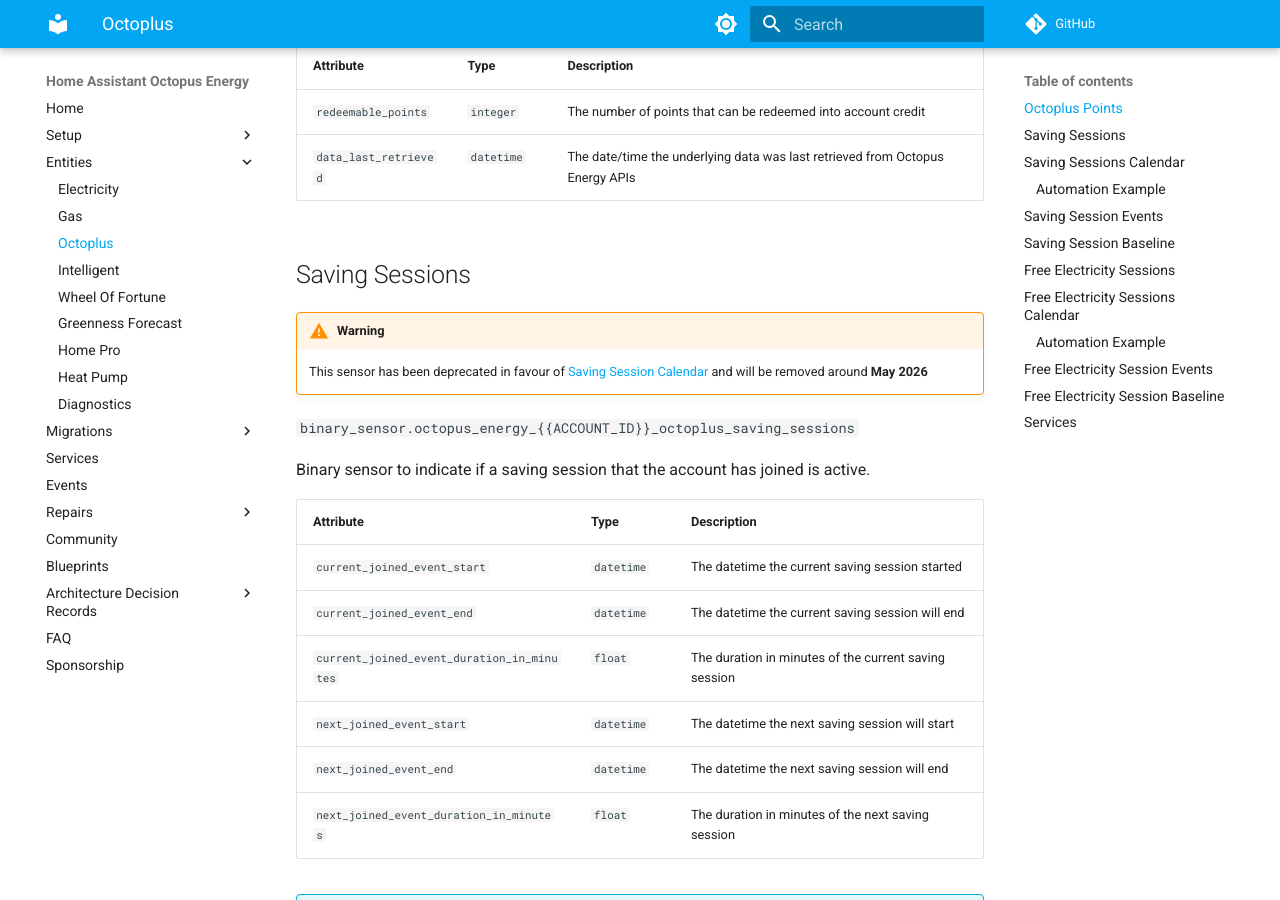
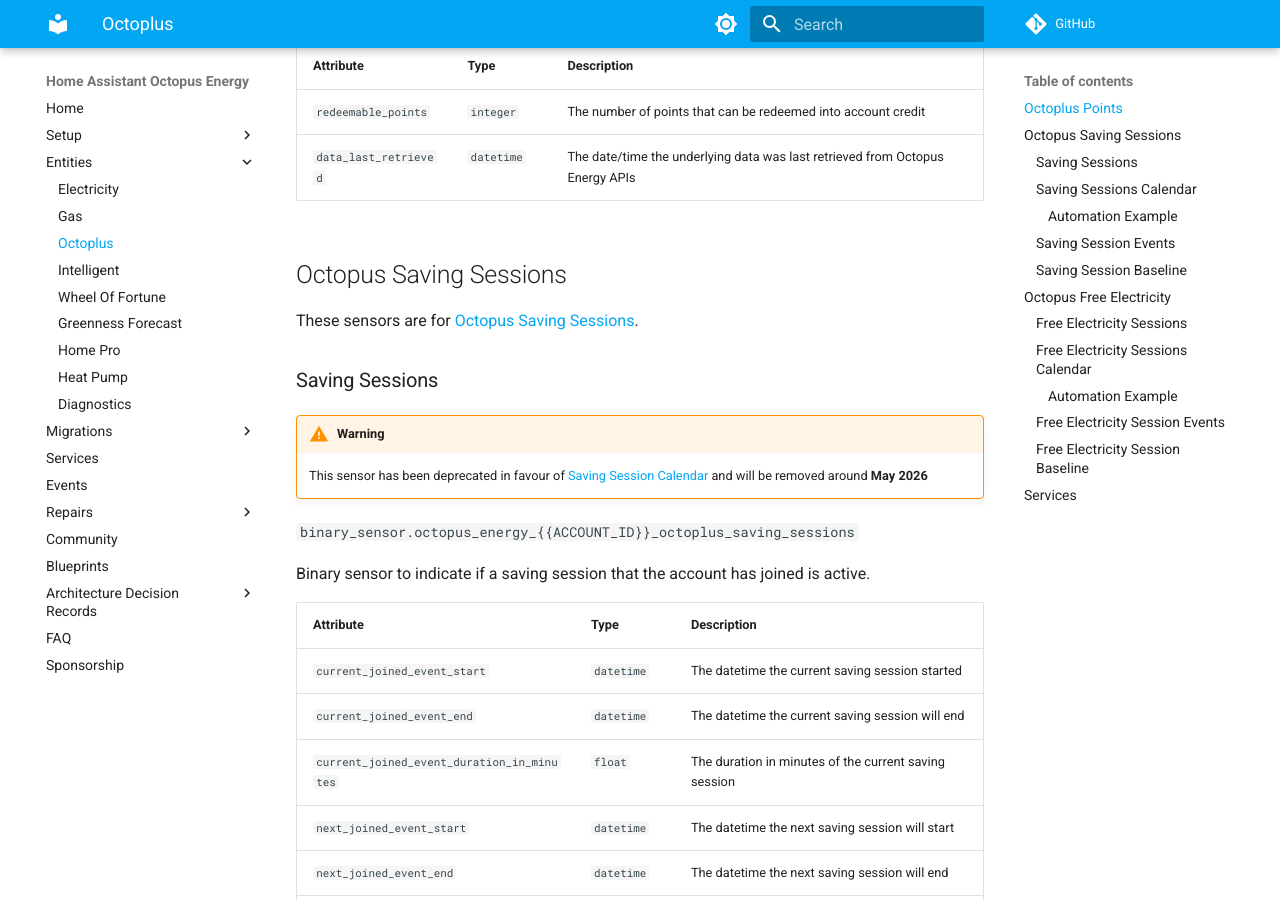
Before and after one commit to BottlecapDave/HomeAssistant-OctopusEnergy, an MkDocs documentation site: the page built from _docs/entities/octoplus.md, in a window 1280 px wide and 900 px high, scrolled down 490 px. Built offline with MkDocs 1.6.1 and Material for MkDocs 9.7.7, drawn with Linux system fonts in a browser that asks for light colours; comment, search, counter and statistics services are not loaded; some of the changed text lies outside the part shown.

````diff
--- a/_docs/entities/octoplus.md
+++ b/_docs/entities/octoplus.md
@@ -16,7 +16,11 @@
 | `redeemable_points` | `integer` | The number of points that can be redeemed into account credit |
 | `data_last_retrieved` | `datetime` | The date/time the underlying data was last retrieved from Octopus Energy APIs |
 
-## Saving Sessions
+## Octopus Saving Sessions
+
+These sensors are for [Octopus Saving Sessions](https://octopus.energy/saving-sessions/).
+
+### Saving Sessions
 
 !!! warning
 
@@ -39,7 +43,7 @@
 
     You can use the [data_last_retrieved sensor](./diagnostics.md#saving-sessions-data-last-retrieved) to determine when the underlying data was last retrieved from the OE servers.
 
-## Saving Sessions Calendar
+### Saving Sessions Calendar
 
 `calendar.octopus_energy_{{ACCOUNT_ID}}_octoplus_saving_sessions`
 
@@ -55,7 +59,7 @@
 
     You can use the [data_last_retrieved sensor](./diagnostics.md#saving-sessions-data-last-retrieved) to determine when the underlying data was last retrieved from the OE servers.
 
-### Automation Example
+#### Automation Example
 
 Below is an example of raising a persistent notification 5 minutes before a saving session starts.
 
@@ -75,7 +79,7 @@
       Saving session starts at {{ start_time }} for {{ minutes }} minutes.
 ```
 
-## Saving Session Events
+### Saving Session Events
 
 `event.octopus_energy_{{ACCOUNT_ID}}_octoplus_saving_session_events`
 
@@ -111,7 +115,7 @@
 | `rewarded_octopoints` | `integer` | The total number of octopoints that were awarded (if any or known) |
 | `octopoints_per_kwh` | `integer` | The number of octopoints that are/were awarded per kwh saved during the event (if known) |
 
-## Saving Session Baseline
+### Saving Session Baseline
 
 `sensor.octopus_energy_electricity_{{METER_SERIAL_NUMBER}}_{{MPAN_NUMBER}}_octoplus_saving_session_baseline`
 
@@ -159,7 +163,11 @@
 
     You can use the [data_last_retrieved sensor](./diagnostics.md#saving-sessions-data-last-retrieved) to determine when the underlying data was last retrieved from the OE servers.
 
-## Free Electricity Sessions
+## Octopus Free Electricity
+
+These sensors are for [Octopus Free Electricity](https://octopus.energy/free-electricity/).
+
+### Free Electricity Sessions
 
 !!! warning
 
@@ -188,7 +196,7 @@
 
     You can use the [data_last_retrieved sensor](./diagnostics.md#free-electricity-sessions-data-last-retrieved) to determine when the underlying data was last retrieved from the OE servers.
 
-## Free Electricity Sessions Calendar
+### Free Electricity Sessions Calendar
 
 `calendar.octopus_energy_{{ACCOUNT_ID}}_octoplus_free_electricity_session`
 
@@ -210,7 +218,7 @@
 
     You can use the [data_last_retrieved sensor](./diagnostics.md#free-electricity-sessions-data-last-retrieved) to determine when the underlying data was last retrieved from the OE servers.
 
-### Automation Example
+#### Automation Example
 
 Below is an example of raising a persistent notification 5 minutes before a free electricity session starts.
 
@@ -230,7 +238,7 @@
       Free electricity session starts at {{ start_time }} for {{ minutes }} minutes.
 ```
 
-## Free Electricity Session Events
+### Free Electricity Session Events
 
 `event.octopus_energy_{{ACCOUNT_ID}}_octoplus_free_electricity_session_events`
 
@@ -255,7 +263,7 @@
 | `end` | `datetime` | The date/time the event starts |
 | `duration_in_minutes` | `integer` | The duration of the event in minutes |
 
-## Free Electricity Session Baseline
+### Free Electricity Session Baseline
 
 `sensor.octopus_energy_electricity_{{METER_SERIAL_NUMBER}}_{{MPAN_NUMBER}}_octoplus_free_electricity_session_baseline`
 
--- a/_docs/faq.md
+++ b/_docs/faq.md
@@ -221,6 +221,25 @@
 order by last_updated_ts desc
 ```
 
+## I was expecting the saving session/free electricity session sensor to turn on during a period, but it didn't. Is there a reason for this?
+
+One thing that people get confused about these sensors is that they represent two different programs held by Octopus, and recently Octopus have sometimes been confusing the messaging around these programs (e.g. at the time of writing one is implied to be a subset of the other).
+
+Saving session sensors are in relation to [Octopus Saving Sessions](https://octopus.energy/saving-sessions/). These sessions are about using **less** energy that you normally use, where any energy saved is credited back to your account in the form of octopoints. These sessions typically occur within the winter when renewable energy is low.
+
+Free electricity session sensors are in relation to [Octopus Free Electricity](https://octopus.energy/free-electricity/). These sessions are about using **more** energy than you normally use, where any energy used above your standard consumption is credited back to your account, basically making that excess energy free. These sessions typically occur when there's an excess of renewable energy (e.g. high wind).
+
+If you think the sensor is still not coming on when it should, then please raise any issue.
+
+## Current rate sensors were not zero during a free electricity session. Is this expected?
+
+The current rate sensor will not be adjusted during free electricity sessions. This is by design, for a couple of reasons
+
+1. The electricity price is only £0 for any electricity that you use within each applicable 30 minute period that is above your average consumption for that period. Therefore you are still charged the standard rate for any consumption below or equal to this average consumption. So the entire period is not technically free and so changing the rate sensor in my opinion is misleading.
+2. The electricity is charged at your standard rate and then credited back. This means that while any electricity is technically free over your consumption, you are still "billed" at your standard rate. Because of this latter reason, to my knowledge none of the OE charts take this into account and the cost sensors are designed to match as close as possible to the costs appearing on the website when you look at your history.
+
+There are no plans to change this. If you are wanting to drive automations, it is advised to use the [free electricity sensor](./entities/octoplus.md#free-electricity-sessions-calendar) for these situations.
+
 ## Do you support older versions of the integration?
 
 Due to time constraints, I will only ever support the latest version of the integration. If you have an issue with an older version of the integration, my initial answer will always be to update to the latest version. This might be different to what HACS is reporting if you are not on the minimum supported Home Assistant version (which is highlighted in each release's changelog).
--- a/_docs/services.md
+++ b/_docs/services.md
@@ -308,7 +308,7 @@
 
 For an automation example, please refer to the available [blueprint](./blueprints.md#manual-intelligent-dispatch-refreshes).
 
-### get_point_in_time_intelligent_dispatch_history
+### octopus_energy.get_point_in_time_intelligent_dispatch_history
 
 Retrieve the intelligent dispatch history which was active for a given point in time based on up to the last 48 hours of intelligent dispatches that have been captured locally. This can be used to determine why [is dispatching](./entities/intelligent.md#is-dispatching) or [off peak](./entities/electricity.md#off-peak) might have turned on during a certain time period.
 
````
Also changed, not shown: _docs/entities/electricity.md (+4 -0 lines), _docs/entities/intelligent.md (+8 -4 lines).
